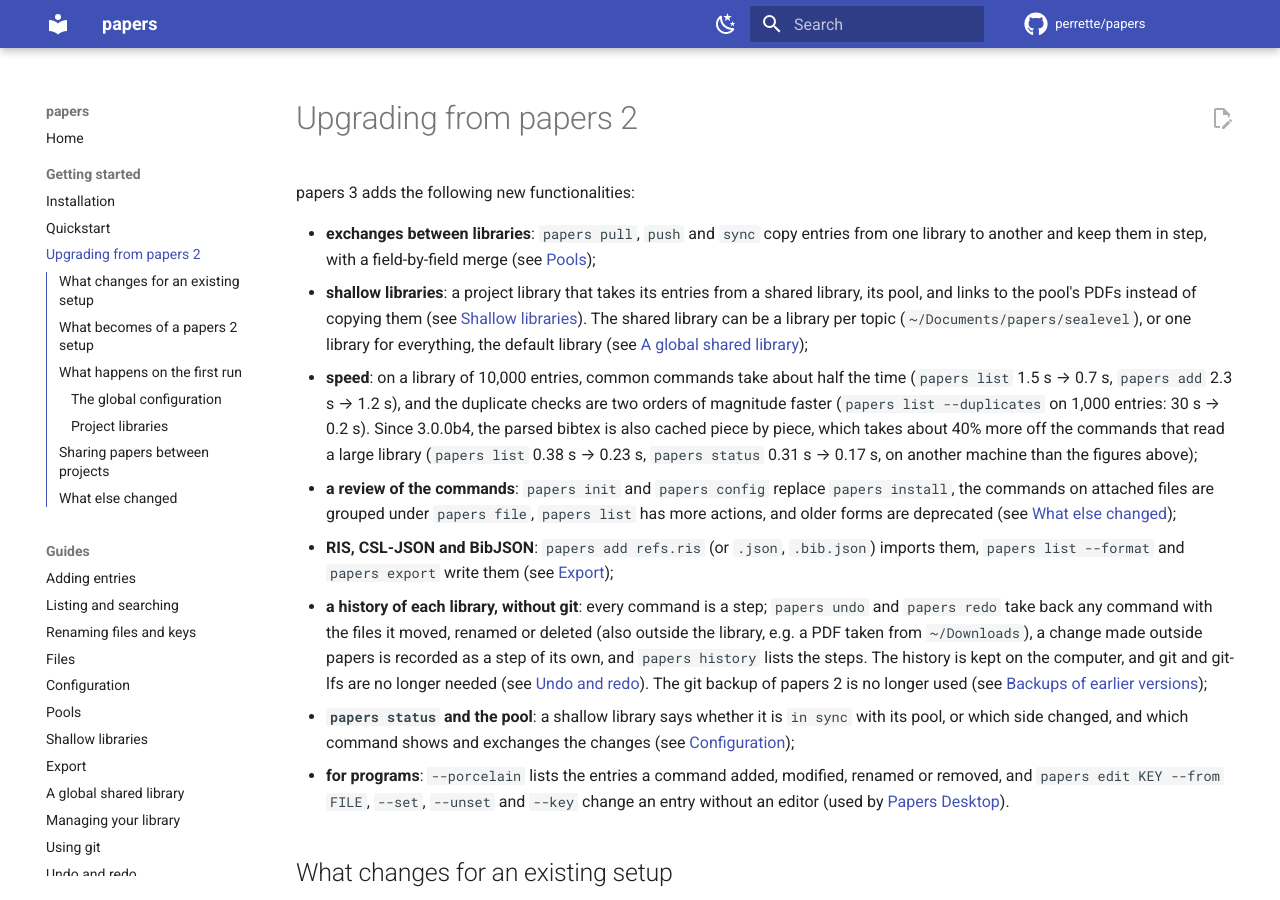
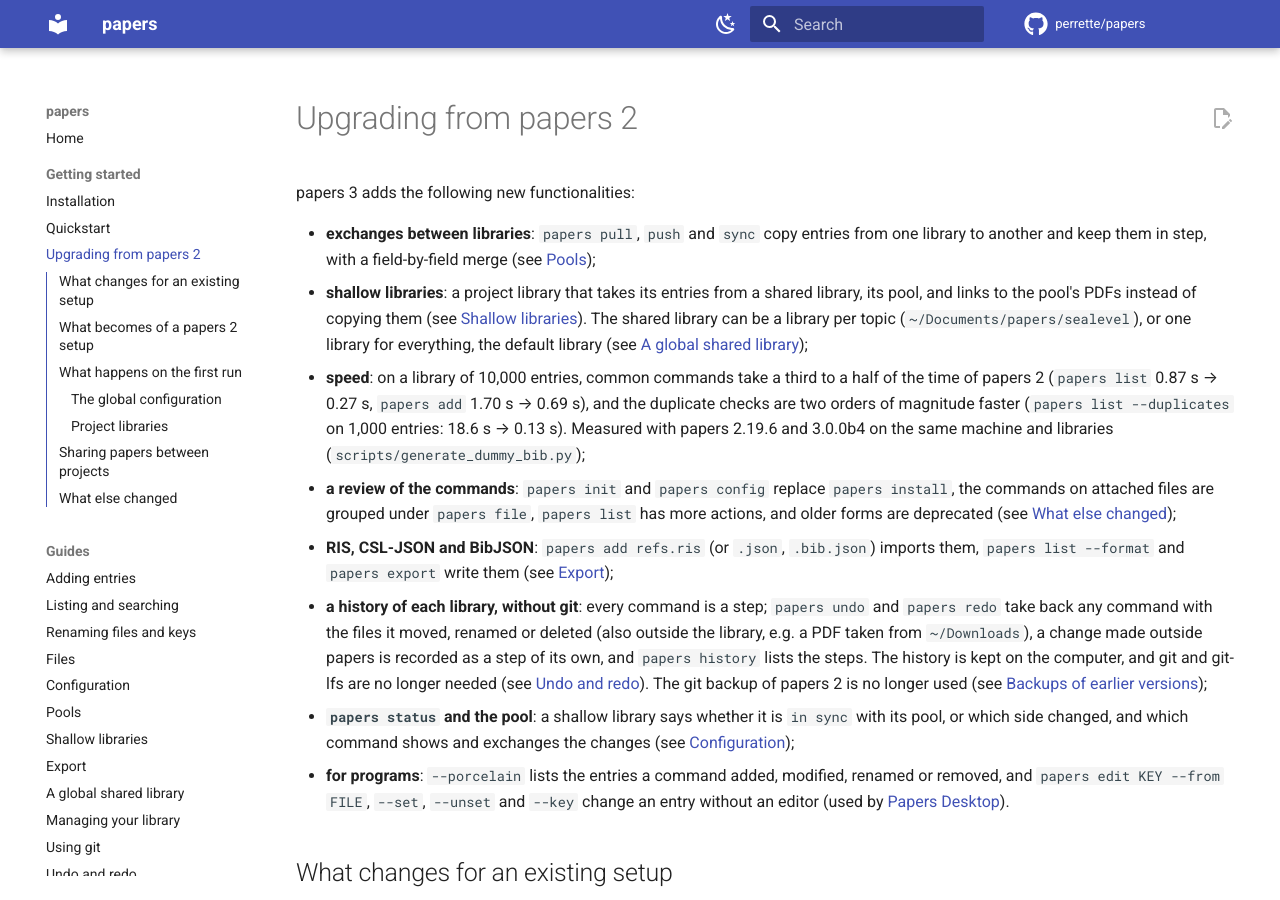
Before and after one commit to perrette/papers, an MkDocs documentation site: the page built from docs/upgrading.md, in a window 1280 px wide and 900 px high. Built offline with MkDocs 1.6.1 and Material for MkDocs 9.7.7, drawn with Linux system fonts in a browser that asks for light colours; comment, search, counter and statistics services are not loaded; the version menu is left out.

Commit message:
upgrading: speed figures of papers 2.19.6 and 3.0.0b4, measured together

```diff
--- a/docs/upgrading.md
+++ b/docs/upgrading.md
@@ -11,14 +11,12 @@ papers 3 adds the following new functionalities:
   library can be a library per topic (`~/Documents/papers/sealevel`), or
   one library for everything, the default library (see
   [A global shared library](global-library.md));
-- **speed**: on a library of 10,000 entries, common commands take about
-  half the time (`papers list` 1.5 s → 0.7 s, `papers add` 2.3 s → 1.2 s),
-  and the duplicate checks are two orders of magnitude faster
-  (`papers list --duplicates` on 1,000 entries: 30 s → 0.2 s). Since
-  3.0.0b4, the parsed bibtex is also cached piece by piece, which takes
-  about 40% more off the commands that read a large library (`papers
-  list` 0.38 s → 0.23 s, `papers status` 0.31 s → 0.17 s, on another
-  machine than the figures above);
+- **speed**: on a library of 10,000 entries, common commands take a third
+  to a half of the time of papers 2 (`papers list` 0.87 s → 0.27 s,
+  `papers add` 1.70 s → 0.69 s), and the duplicate checks are two orders
+  of magnitude faster (`papers list --duplicates` on 1,000 entries:
+  18.6 s → 0.13 s). Measured with papers 2.19.6 and 3.0.0b4 on the same
+  machine and libraries (`scripts/generate_dummy_bib.py`);
 - **a review of the commands**: `papers init` and `papers config` replace
   `papers install`, the commands on attached files are grouped under
   `papers file`, `papers list` has more actions, and older forms are
```
